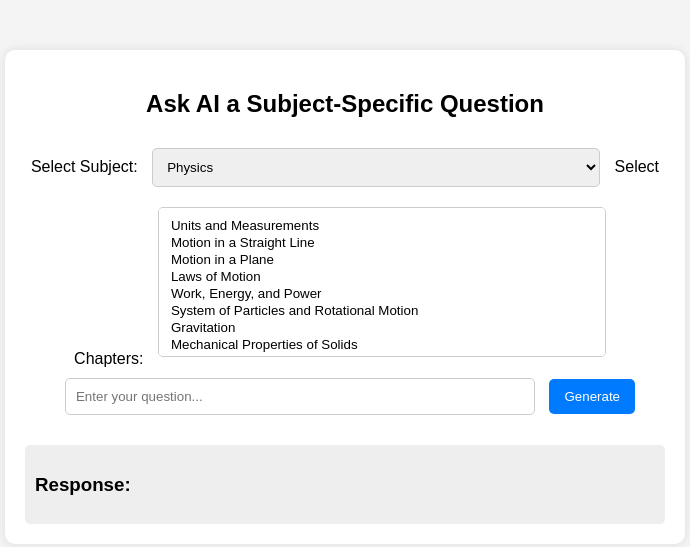
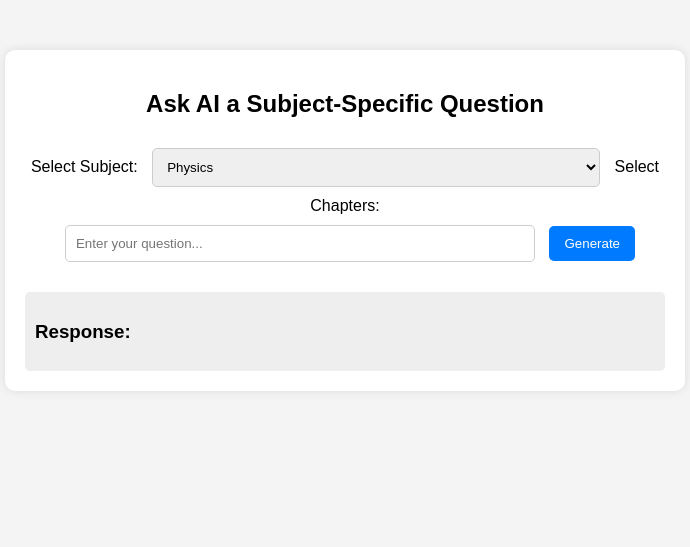
Before and after one commit to TIMEXYZO/simpet, a website: page index.html in a window 1280 px wide. Shown: the whole page, without its empty margins (295-985 px from the left). Drawn offline with Linux system fonts and the light colour scheme.

Commit message:
Update index.html

```diff
--- a/index.html
+++ b/index.html
@@ -18,7 +18,7 @@
             </select>
 
             <label>Select Chapters:</label>
-            <select id="chapters" multiple></select>
+            <div id="chapterList"></div>
 
             <input type="text" id="userInput" placeholder="Enter your question..." required>
             <button type="submit">Generate</button>
```
